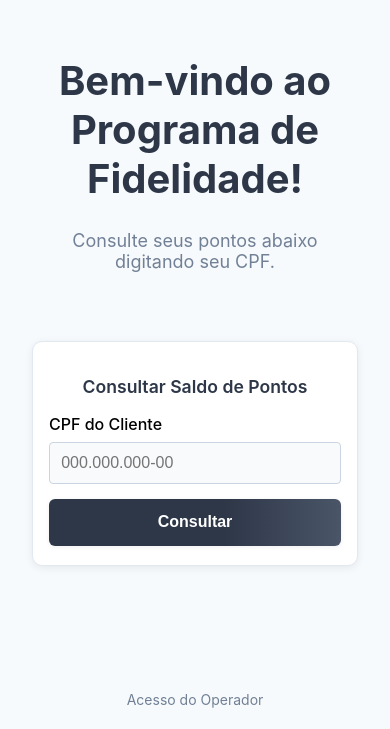
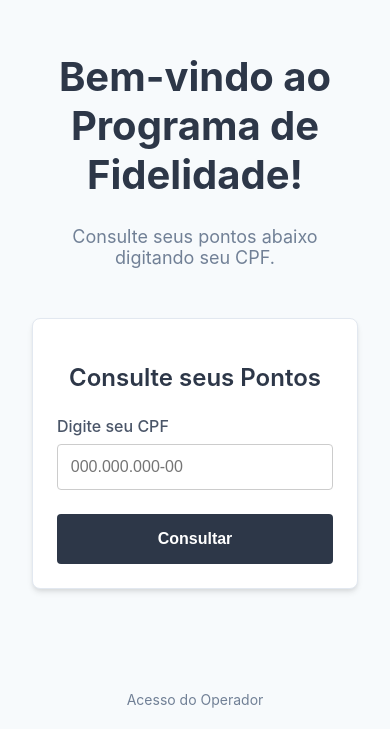
Before and after one commit to Guilherme-LTS/Sistema-de-Fidelidade, a React (Create React App) app in the folder frontend/: page / in a window 390 px wide. Shown: the part 115-844 px from the top of the page. Built offline with nearby package versions, Linux system fonts and the light colour scheme.

Commit message:
Added 3 new features: timeout for using the credits, time to wait to use the credits, new interface for UX

```diff
--- a/frontend/src/components/ConsultaSaldo.js
+++ b/frontend/src/components/ConsultaSaldo.js
@@ -1,8 +1,18 @@
 // frontend/src/components/ConsultaSaldo.js
 import React, { useState } from 'react';
 import { toast } from 'react-toastify';
-// 1. Importe o CSS Module
 import styles from './ConsultaSaldo.module.css';
+
+// Pequena função para formatar a data que vem do banco
+const formatarData = (dataISO) => {
+  if (!dataISO) return '';
+  const data = new Date(dataISO);
+  return data.toLocaleDateString('pt-BR', {
+    day: '2-digit',
+    month: '2-digit',
+    year: 'numeric',
+  });
+};
 
 function ConsultaSaldo() {
   const [cpf, setCpf] = useState('');
@@ -21,7 +31,6 @@ function ConsultaSaldo() {
     event.preventDefault();
     setCarregando(true);
     setCliente(null);
-
     const cpfLimpo = cpf.replace(/\D/g, '');
 
     try {
@@ -31,10 +40,7 @@ function ConsultaSaldo() {
       if (!response.ok) {
         throw new Error(data.error);
       }
-
       setCliente(data);
-      toast.success("Cliente encontrado!");
-
     } catch (error) {
       setCliente(null);
       toast.error(error.message);
@@ -44,12 +50,11 @@ function ConsultaSaldo() {
   };
 
   return (
-    // 2. Aplicamos as novas classes de estilo
     <div className={styles.formContainer}>
-      <h2 className={styles.heading}>Consultar Saldo de Pontos</h2>
+      <h2 className={styles.heading}>Consulte seus Pontos</h2>
       <form onSubmit={handleConsulta}>
         <div className={styles.formGroup}>
-          <label htmlFor="cpf-consulta" className={styles.label}>CPF do Cliente</label>
+          <label htmlFor="cpf-consulta" className={styles.label}>Digite seu CPF</label>
           <input
             type="text"
             id="cpf-consulta"
@@ -66,11 +71,29 @@ function ConsultaSaldo() {
         </button>
       </form>
 
+      {/* --- AQUI ESTÁ A NOVA ÁREA DE RESULTADOS --- */}
       {cliente && (
         <div className={styles.resultadoContainer}>
-          <h3 className={styles.resultadoHeading}>Dados do Cliente</h3>
-          <p className={styles.resultadoParagrafo}><strong>CPF:</strong> {formatarCPF(cliente.cpf)}</p>
-          <p className={styles.resultadoParagrafo}><strong>Pontos:</strong> {cliente.pontos_totais}</p>
+          <p className={styles.welcomeMessage}>
+            Olá, {cliente.nome || 'Cliente'}!
+          </p>
+
+          <div className={styles.pointsDisplay}>
+            <span className={styles.pointsLabel}>Pontos Disponíveis</span>
+            <span className={styles.pointsValue}>{cliente.pontosDisponiveis}</span>
+          </div>
+
+          {cliente.pontosPendentes > 0 && (
+            <p className={styles.infoMessage}>
+              Você tem <strong>{cliente.pontosPendentes} pontos</strong> a serem liberados em breve.
+            </p>
+          )}
+
+          {cliente.proximoVencimento && (
+            <p className={styles.warningMessage}>
+              Atenção: Parte dos seus pontos expira em <strong>{formatarData(cliente.proximoVencimento)}</strong>. Aproveite!
+            </p>
+          )}
         </div>
       )}
     </div>
--- a/frontend/src/components/ConsultaSaldo.module.css
+++ b/frontend/src/components/ConsultaSaldo.module.css
@@ -1,12 +1,11 @@
 /* frontend/src/components/ConsultaSaldo.module.css */
-
 .formContainer {
   width: 100%;
   padding: 1.5rem;
   border: 1px solid #e2e8f0;
   border-radius: 8px;
   background-color: #ffffff;
-    box-shadow: 0 1px 3px 0 rgba(0, 0, 0, 0.1), 0 1px 2px 0 rgba(0, 0, 0, 0.06);
+  box-shadow: 0 4px 6px -1px rgba(0, 0, 0, 0.1), 0 2px 4px -1px rgba(0, 0, 0, 0.06);
 }
 
 .heading {
@@ -14,6 +13,7 @@
   font-weight: 600;
   margin-bottom: 1.5rem;
   text-align: center;
+  color: #2d3748;
 }
 
 .formGroup {
@@ -26,6 +26,7 @@
   font-weight: 500;
   margin-bottom: 0.5rem;
   text-align: left;
+  color: #4a5568;
 }
 
 .input {
@@ -39,8 +40,9 @@
 
 .button {
   width: 100%;
+  margin-top: 0.5rem;
   padding: 1rem;
-    background-color: #2d3748; /* Cinza escuro */
+  background-color: #2d3748;
   color: white;
   border: none;
   border-radius: 4px;
@@ -59,94 +61,58 @@
   cursor: not-allowed;
 }
 
-  /* Estilos específicos para a área de resultado */
+/* --- NOVOS ESTILOS PARA A ÁREA DE RESULTADO --- */
 .resultadoContainer {
   margin-top: 1.5rem;
-    padding: 1rem;
-    border: 1px solid #ddd;
-    border-radius: 4px;
-    text-align: left;
-    background-color: #f7fafc;
+  padding-top: 1.5rem;
+  border-top: 1px solid #e2e8f0;
 }
 
-  .resultadoHeading {
-    margin-top: 0;
+.welcomeMessage {
+  font-size: 1.125rem;
+  text-align: center;
+  color: #4a5568;
   margin-bottom: 1rem;
-    font-size: 1.25rem;
 }
 
-  .resultadoParagrafo {
-    margin: 0.5rem 0;
+.pointsDisplay {
+  background-color: #2d3748;
+  color: white;
+  padding: 1rem 1.5rem;
+  border-radius: 8px;
+  text-align: center;
+  margin-bottom: 1rem;
 }
 
-  @media (max-width: 768px) {
-    .formContainer {
-      padding: 1rem;
+.pointsLabel {
+  display: block;
+  font-size: 1rem;
+  font-weight: 500;
+  opacity: 0.8;
 }
 
-    .heading {
-      font-size: 1.25rem;
-    }
+.pointsValue {
+  display: block;
+  font-size: 3rem;
+  font-weight: bold;
+  line-height: 1;
 }
 
-  @media (max-width: 480px) {
-    .formContainer {
-      box-sizing: border-box;
-      width: 100%;
-      max-width: 400px;
-      margin: 1.2rem auto;
-      padding: 1.2rem 1rem;
-      border-radius: 10px;
-      box-shadow: 0 2px 8px 0 rgba(0,0,0,0.07);
-      border: 1px solid #e2e8f0;
-      background: #fff;
-      display: flex;
-      flex-direction: column;
-      align-items: stretch;
-    }
-    .heading {
-      font-size: 1.1rem;
-      margin-bottom: 1.1rem;
-      color: #2d3748;
+.infoMessage {
   text-align: center;
-    }
-    .input {
-      font-size: 1rem;
-      padding: 0.7rem;
-      background: #f9fafb;
-      border: 1px solid #cbd5e1;
-      box-sizing: border-box;
-      width: 100%;
-      margin: 0;
-    }
-    .button {
-      font-size: 1rem;
-      padding: 0.9rem;
+  font-size: 0.875rem;
+  color: #718096;
+  background-color: #edf2f7;
+  padding: 0.5rem;
   border-radius: 6px;
-      background: linear-gradient(90deg, #2d3748 60%, #4a5568 100%);
-      box-shadow: 0 1px 4px 0 rgba(45,55,72,0.08);
-      width: 100%;
-      margin: 0;
-    }
-    .formGroup {
-      margin-bottom: 0.9rem;
-    }
-    .resultadoContainer {
-      box-sizing: border-box;
-      padding: 0.9rem;
-      font-size: 1rem;
-      border-radius: 10px;
-      background: #f1f5f9;
-      border: 1px solid #e2e8f0;
-      box-shadow: 0 1px 4px 0 rgba(45,55,72,0.04);
-      width: 100%;
-      margin: 0 auto;
-    }
+  margin-bottom: 0.75rem;
 }
 
-.formContainer {
-  transition: box-shadow 0.2s, border 0.2s;
+.warningMessage {
+  text-align: center;
+  font-size: 0.875rem;
+  color: #9b2c2c; /* Vermelho escuro */
+  background-color: #fed7d7; /* Fundo vermelho claro */
+  padding: 0.5rem;
+  border-radius: 6px;
 }
-.button {
-  transition: background 0.2s, box-shadow 0.2s;
-}
```
Also changed, not shown: 1 other file (tests, documents, lock files or other folders). Lines whose indentation alone changed are shown as unchanged.
